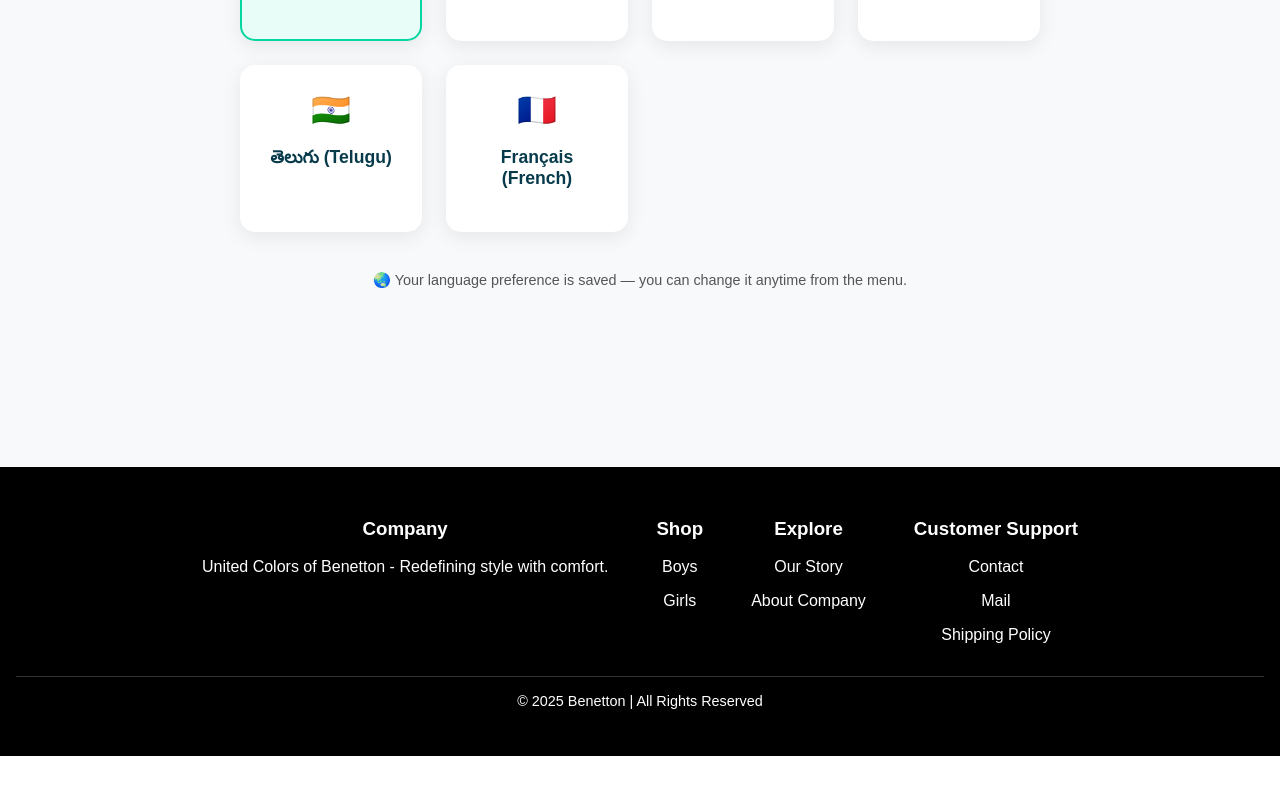
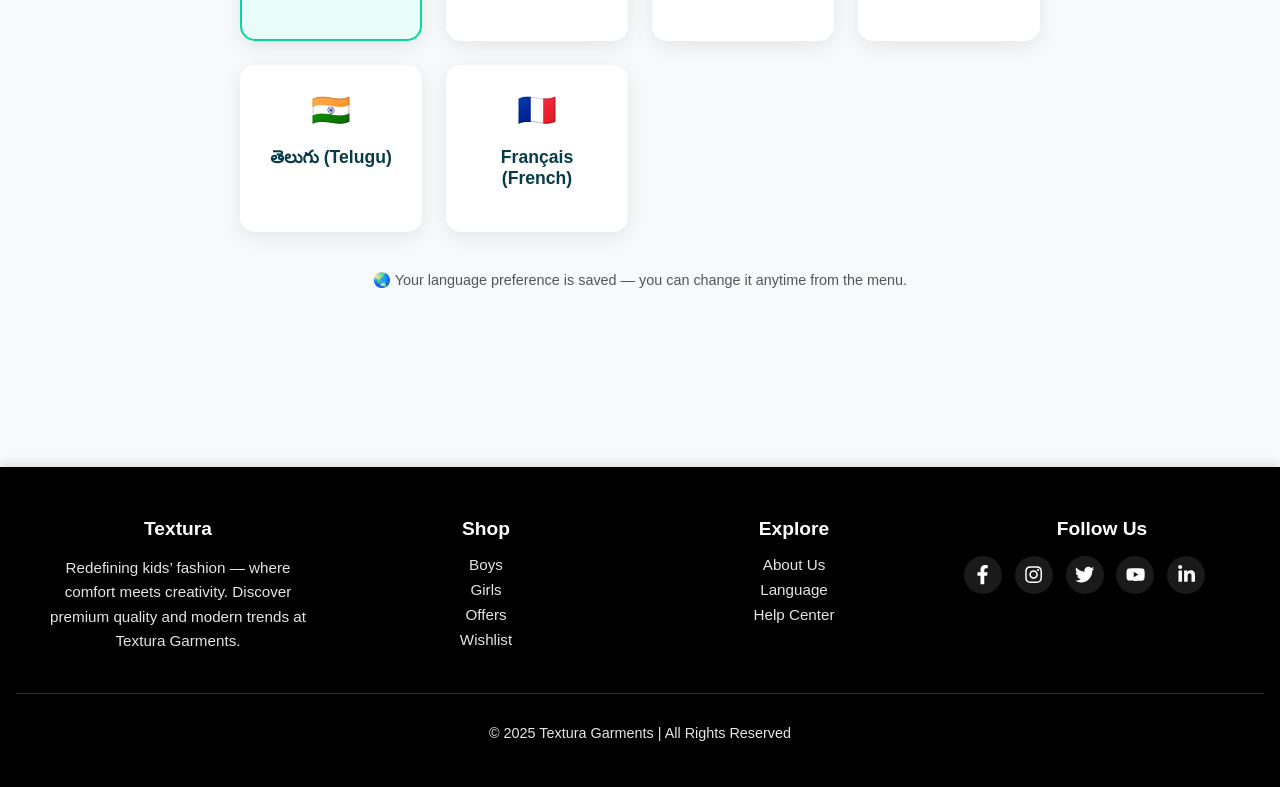
Before and after one commit to Hari-2812/textura, a React (Create React App) app in the folder textura/: page /language in a window 1280 px wide. Shown: the part 473-1260 px from the top of the page. Before the commit the page ends 1229 px from the top, so only its background shows below. Built offline with nearby package versions, Linux system fonts and the light colour scheme; sample sign-in values are in the browser's storage.

Commit message:
Footer Created

```diff
--- a/textura/src/components/Footer.jsx
+++ b/textura/src/components/Footer.jsx
@@ -1,31 +1,74 @@
 import React from "react";
+import { useNavigate } from "react-router-dom";
+import {
+  FaFacebookF,
+  FaInstagram,
+  FaTwitter,
+  FaYoutube,
+  FaLinkedinIn,
+} from "react-icons/fa";
+import "../styles/Footer.css";
 
 const Footer = () => {
+  const navigate = useNavigate();
+
   return (
     <footer className="footer">
-      <div className="footer-content">
-        <div>
-          <h3>Company</h3>
-          <p>United Colors of Benetton - Redefining style with comfort.</p>
+      <div className="footer-row">
+        {/* 🏢 Company Info */}
+        <div className="footer-section company">
+          <h3 className="footer-logo" onClick={() => navigate("/")}>
+            Textura
+          </h3>
+          <p className="footer-desc">
+            Redefining kids’ fashion — where comfort meets creativity.
+            Discover premium quality and modern trends at Textura Garments.
+          </p>
         </div>
-        <div>
+
+        {/* 🛍️ Shop Section */}
+        <div className="footer-section">
           <h3>Shop</h3>
-          <p>Boys</p>
-          <p>Girls</p>
+          <p onClick={() => navigate("/boys")}>Boys</p>
+          <p onClick={() => navigate("/girls")}>Girls</p>
+          <p onClick={() => navigate("/offers")}>Offers</p>
+          <p onClick={() => navigate("/wishlist")}>Wishlist</p>
         </div>
-        <div>
+
+        {/* 🌍 Explore Section */}
+        <div className="footer-section">
           <h3>Explore</h3>
-          <p>Our Story</p>
-          <p>About Company</p>
+          <p onClick={() => navigate("/about")}>About Us</p>
+          <p onClick={() => navigate("/language")}>Language</p>
+          <p onClick={() => navigate("/help")}>Help Center</p>
         </div>
-        <div>
-          <h3>Customer Support</h3>
-          <p>Contact</p>
-          <p>Mail</p>
-          <p>Shipping Policy</p>
+
+        {/* 🌐 Social Media */}
+        <div className="footer-section">
+          <h3>Follow Us</h3>
+          <div className="footer-socials">
+            <a href="https://facebook.com" target="_blank" rel="noreferrer" title="Facebook">
+              <FaFacebookF />
+            </a>
+            <a href="https://instagram.com" target="_blank" rel="noreferrer" title="Instagram">
+              <FaInstagram />
+            </a>
+            <a href="https://twitter.com" target="_blank" rel="noreferrer" title="Twitter">
+              <FaTwitter />
+            </a>
+            <a href="https://youtube.com" target="_blank" rel="noreferrer" title="YouTube">
+              <FaYoutube />
+            </a>
+            <a href="https://linkedin.com" target="_blank" rel="noreferrer" title="LinkedIn">
+              <FaLinkedinIn />
+            </a>
+          </div>
         </div>
       </div>
-      <p className="footer-bottom">© 2025 Benetton | All Rights Reserved</p>
+
+      <div className="footer-bottom">
+        <p>© 2025 Textura Garments | All Rights Reserved</p>
+      </div>
     </footer>
   );
 };
--- /dev/null
+++ b/textura/src/styles/Footer.css
@@ -0,0 +1,127 @@
+.footer {
+  background: linear-gradient(135deg, #4facfe 0%, #00f2fe 100%);
+  color: #fff;
+  font-family: "Poppins", sans-serif;
+  padding: 2.5rem 2rem 1rem;
+  box-shadow: 0 -4px 10px rgba(0, 0, 0, 0.1);
+  border-top: none;
+}
+
+/* ✅ Single Row Layout */
+.footer-row {
+  display: flex;
+  justify-content: space-between;
+  align-items: flex-start;
+  gap: 2rem;
+  max-width: 1200px;
+  margin: auto;
+  flex-wrap: wrap;
+}
+
+.footer-section {
+  flex: 1;
+  min-width: 220px;
+}
+
+.footer-logo {
+  font-size: 1.8rem;
+  font-weight: 700;
+  margin-bottom: 1rem;
+  cursor: pointer;
+  color: #fff;
+}
+
+.footer-desc {
+  color: #f1f1f1;
+  font-size: 0.95rem;
+  line-height: 1.6;
+  margin-bottom: 1.5rem;
+}
+
+/* Titles and Links */
+.footer-section h3 {
+  font-size: 1.2rem;
+  margin-bottom: 1rem;
+  font-weight: 600;
+}
+
+.footer-section p {
+  margin: 0.5rem 0;
+  font-size: 0.95rem;
+  color: #e4e4e4;
+  cursor: pointer;
+  transition: 0.3s;
+}
+
+.footer-section p:hover {
+  color: #fff;
+  transform: translateX(5px);
+}
+
+/* 🌐 Social Media Icons */
+.footer-socials {
+  display: flex;
+  gap: 0.8rem;
+  margin-top: 0.5rem;
+}
+
+.footer-socials a {
+  color: #fff;
+  width: 38px;
+  height: 38px;
+  border-radius: 50%;
+  background: rgba(255, 255, 255, 0.1);
+  display: flex;
+  align-items: center;
+  justify-content: center;
+  font-size: 1.2rem;
+  transition: 0.3s ease;
+}
+
+.footer-socials a:hover {
+  transform: scale(1.1);
+}
+
+/* Platform Hover Colors */
+.footer-socials a[title="Facebook"]:hover {
+  background: #1877f2;
+}
+.footer-socials a[title="Instagram"]:hover {
+  background: linear-gradient(45deg, #feda75, #d62976, #962fbf, #4f5bd5);
+}
+.footer-socials a[title="Twitter"]:hover {
+  background: #1da1f2;
+}
+.footer-socials a[title="YouTube"]:hover {
+  background: #ff0000;
+}
+.footer-socials a[title="LinkedIn"]:hover {
+  background: #0077b5;
+}
+
+/* 🧾 Bottom Bar */
+.footer-bottom {
+  text-align: center;
+  padding-top: 1.5rem;
+  border-top: 1px solid rgba(255, 255, 255, 0.3);
+  margin-top: 2rem;
+  font-size: 0.9rem;
+  color: #e6e6e6;
+}
+
+/* 📱 Responsive (Mobile Friendly) */
+@media (max-width: 900px) {
+  .footer-row {
+    flex-wrap: wrap;
+    text-align: center;
+    justify-content: center;
+  }
+
+  .footer-section {
+    min-width: 250px;
+  }
+
+  .footer-socials {
+    justify-content: center;
+  }
+}
```
